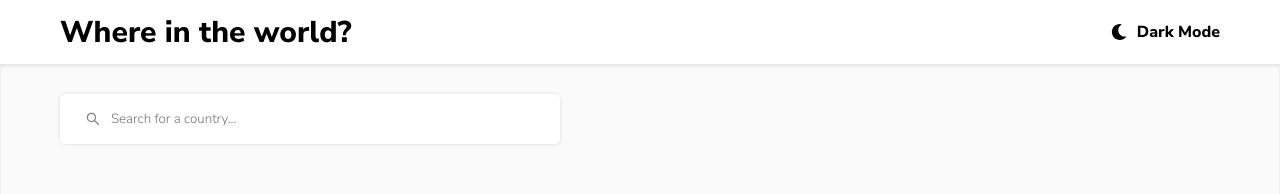
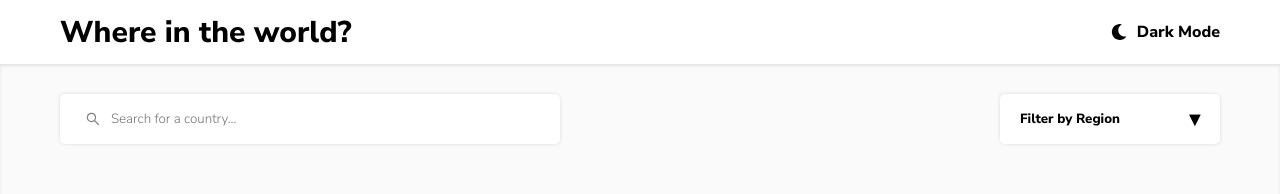
Before and after one commit to AkramQabodan/countries_react, a React (Create React App) app: page / in a window 1280 px wide. Shown: the top 194 px of the page. Built offline with nearby package versions, Linux system fonts and the light colour scheme.

Commit message:
add filter by region component

```diff
--- a/src/components/routes/main/Continent.js
+++ b/src/components/routes/main/Continent.js
@@ -1,7 +1,11 @@
-import React from "react";
+import { React } from "react";
 import classes from "./Continent.module.css";
-
 function Continent() {
-  return <div className={classes.Continent}></div>;
+  return (
+    <div className={classes.dropdown}>
+      <button className={classes.button}>Filter by Region</button>
+      <div className={classes.continents}>content</div>
+    </div>
+  );
 }
 export default Continent;
--- a/src/components/routes/main/Continent.module.css
+++ b/src/components/routes/main/Continent.module.css
@@ -0,0 +1,41 @@
+.dropdown {
+  position: relative;
+  display: flex;
+  align-items: center;
+}
+.continents {
+  position: absolute;
+  left: 0;
+  top: 110%;
+  border-radius: 5px;
+  box-shadow: 1px 1px 3px rgba(176, 176, 176, 0.2),
+    -1px -1px 3px rgba(176, 176, 176, 0.2);
+  width: 220px;
+  opacity: 0;
+  background-color: rgb(255, 255, 255);
+  transition: opacity 150ms ease-in-out;
+}
+.button:focus + .continents {
+  opacity: 1;
+}
+
+.button {
+  border: none;
+  height: 100%;
+  width: 220px;
+  background-color: rgb(255, 255, 255);
+  box-shadow: 1px 1px 3px rgba(176, 176, 176, 0.2),
+    -1px -1px 3px rgba(176, 176, 176, 0.2);
+  border-radius: 5px;
+  display: flex;
+  justify-content: flex-start;
+  align-items: center;
+  padding-left: 20px;
+  font-weight: 900;
+}
+
+.button::after {
+  content: "▼";
+  padding-left: 65px;
+  font-size: 1.25rem;
+}
--- a/src/components/routes/main/Main.js
+++ b/src/components/routes/main/Main.js
@@ -1,10 +1,14 @@
 import React from "react";
+import Continent from "./Continent";
 import classes from "./Main.module.css";
 import SearchBar from "./SearchBar";
 function Main() {
   return (
     <div className={classes.main}>
-      <SearchBar />
+      <div className={classes.tools}>
+        <SearchBar />
+        <Continent />
+      </div>
     </div>
   );
 }
--- a/src/components/routes/main/Main.module.css
+++ b/src/components/routes/main/Main.module.css
@@ -5,3 +5,9 @@
   background-color: hsl(0, 0%, 98%);
   box-shadow: inset 0 2px 3px rgba(176, 176, 176, 0.3);
 }
+.tools {
+  display: flex;
+  justify-content: space-between;
+  width: 100%;
+  height: 50px;
+}
--- a/src/components/routes/main/SearchBar.module.css
+++ b/src/components/routes/main/SearchBar.module.css
@@ -8,11 +8,11 @@ input {
   width: 500px;
   border-radius: 5px;
   display: flex;
-  justify-content: start;
+  justify-content: flex-start;
   align-items: center;
   background-color: rgb(255, 255, 255);
   padding: 0 25px;
-  height: 50px;
+  /* height: 50px; */
   box-shadow: 1px 1px 3px rgba(176, 176, 176, 0.2),
     -1px -1px 3px rgba(176, 176, 176, 0.2);
 }
```
Also changed, not shown: src/components/routes/searchResult/SearchResult.module.css (added).
